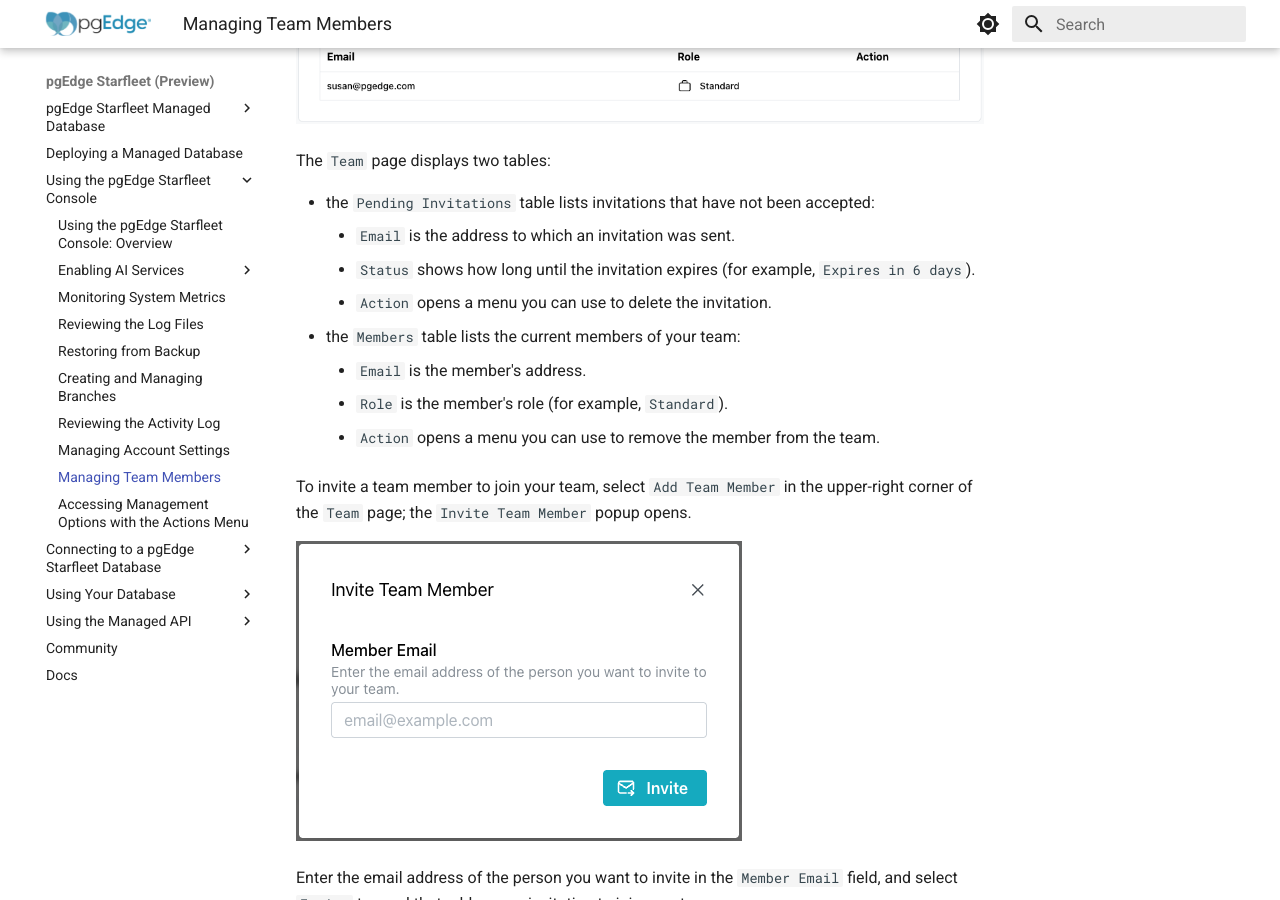
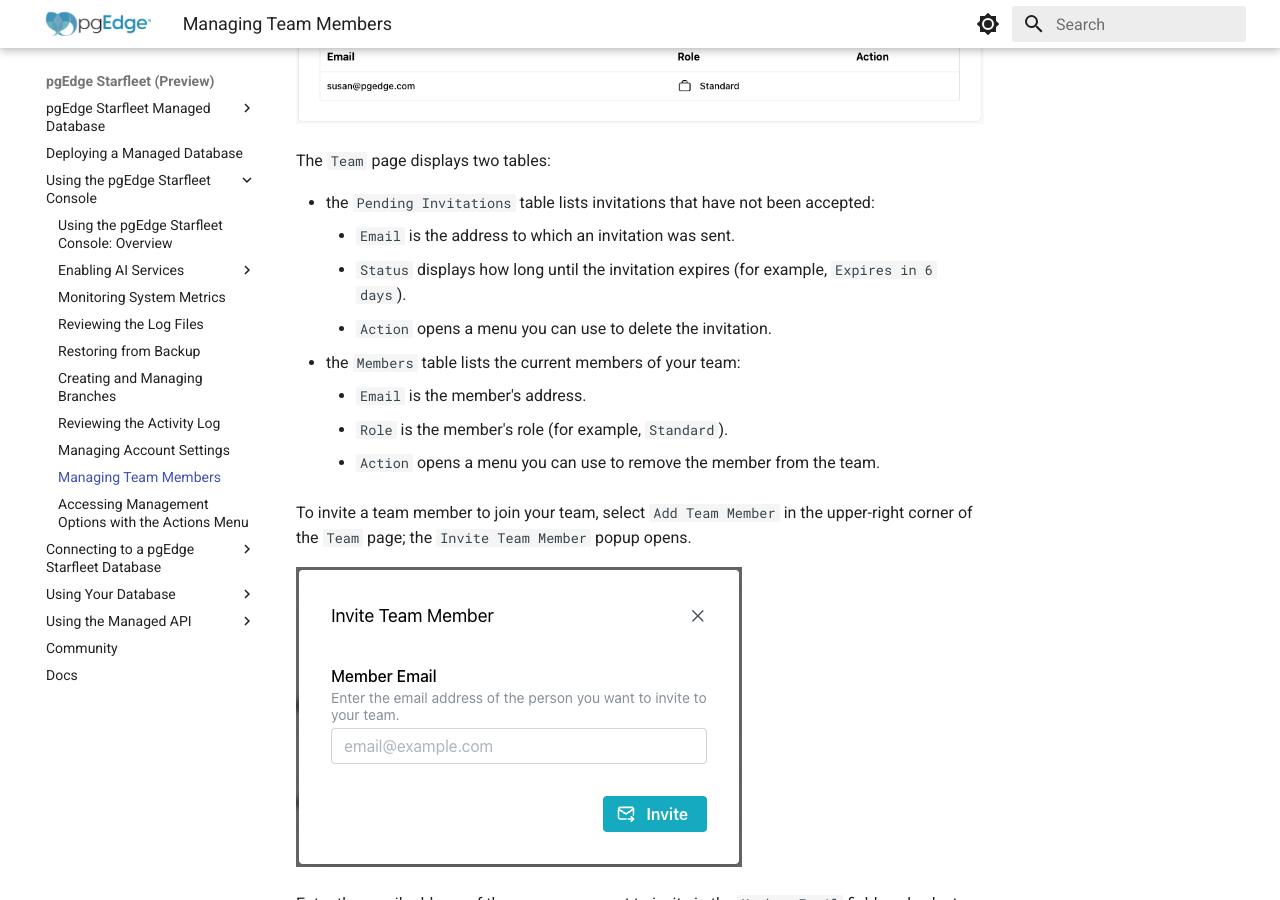
Before and after one commit to pgEdge/pgedge-starfleet-docs, an MkDocs documentation site: the page built from docs/managed/using_console/managed_team_management.md, in a window 1280 px wide and 900 px high, scrolled down 408 px. Built offline with MkDocs 1.6.1 and Material for MkDocs 9.7.7, drawn with Linux system fonts in a browser that asks for light colours.

Commit message:
Review pass: team management page
Fix a vague "shows" verb and standardize bullets to "-".

```diff
--- a/docs/managed/using_console/managed_team_management.md
+++ b/docs/managed/using_console/managed_team_management.md
@@ -8,16 +8,16 @@ manage pending or expired invitations.
 
 The `Team` page displays two tables:
 
-* the `Pending Invitations` table lists invitations that have not been
+- the `Pending Invitations` table lists invitations that have not been
   accepted:
-    * `Email` is the address to which an invitation was sent.
-    * `Status` shows how long until the invitation expires (for example,
+    - `Email` is the address to which an invitation was sent.
+    - `Status` displays how long until the invitation expires (for example,
       `Expires in 6 days`).
-    * `Action` opens a menu you can use to delete the invitation.
-* the `Members` table lists the current members of your team:
-    * `Email` is the member's address.
-    * `Role` is the member's role (for example, `Standard`).
-    * `Action` opens a menu you can use to remove the member from the team.
+    - `Action` opens a menu you can use to delete the invitation.
+- the `Members` table lists the current members of your team:
+    - `Email` is the member's address.
+    - `Role` is the member's role (for example, `Standard`).
+    - `Action` opens a menu you can use to remove the member from the team.
 
 To invite a team member to join your team, select `Add Team Member` in the
 upper-right corner of the `Team` page; the `Invite Team Member` popup
```
